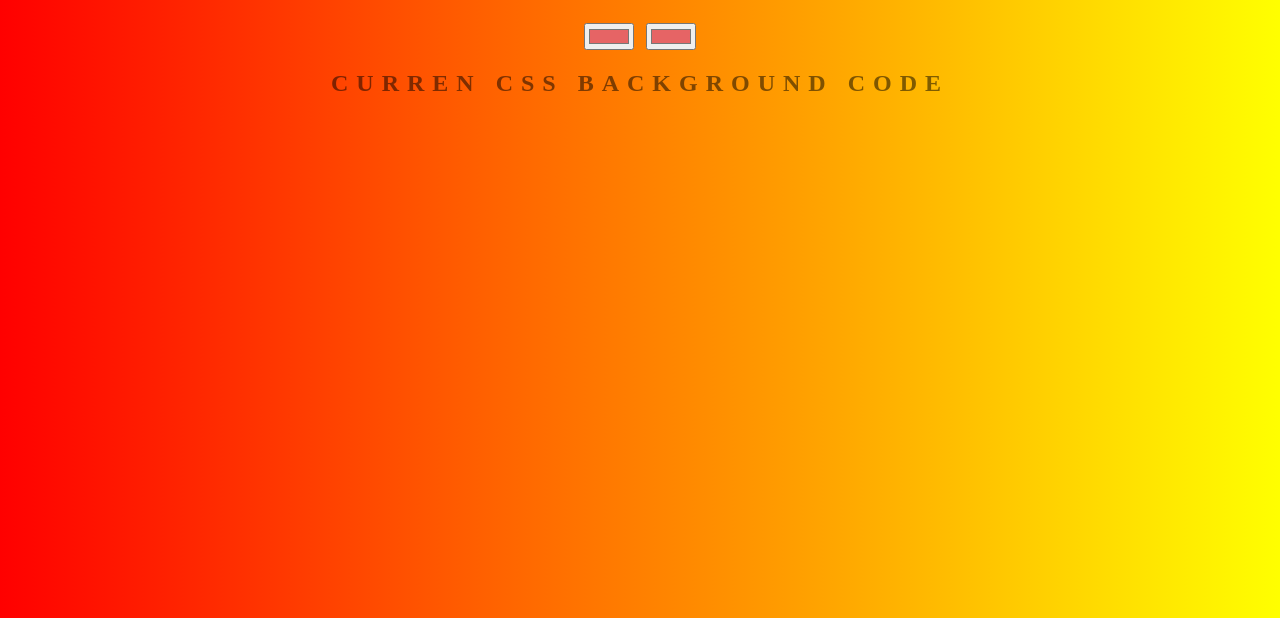
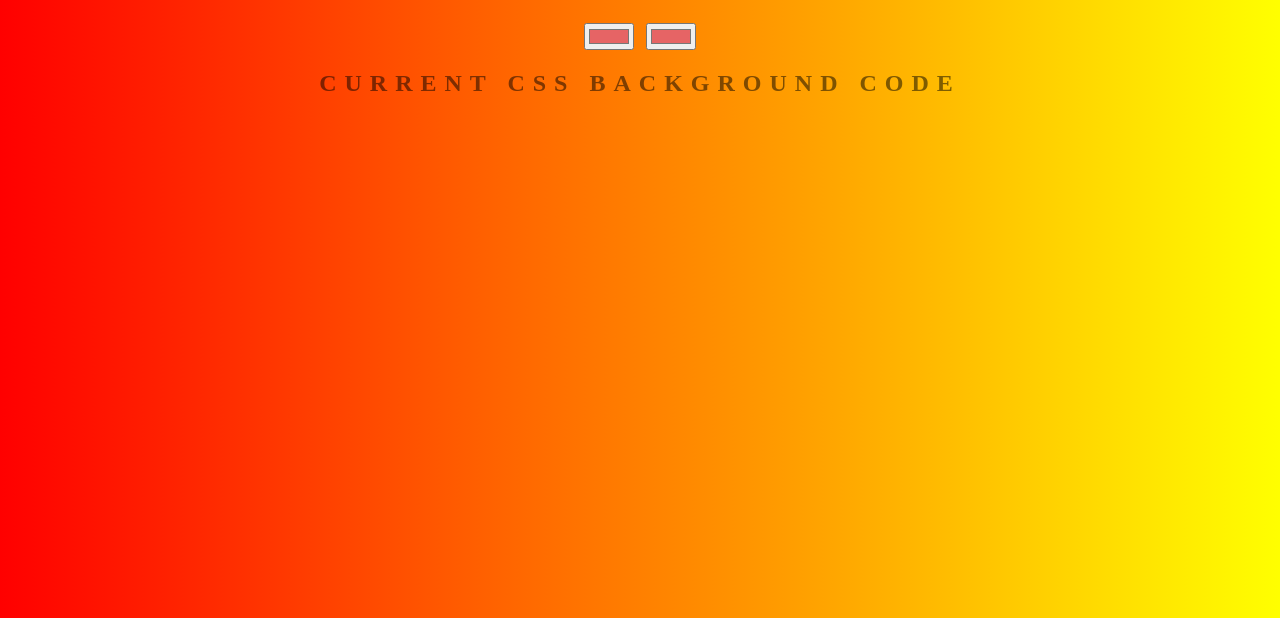
Before and after one commit to YourGuruNet/background-generator, a plain HTML site: page index.html in a window 1280 px wide. Shown: the part 182-800 px from the top of the page. Drawn offline with Linux system fonts and the light colour scheme.

Commit message:
change title

```diff
--- a/index.html
+++ b/index.html
@@ -10,7 +10,7 @@
     <h1>Make Your Color Background color</h1>
     <input class="color1" type="color" name="color1" value="#e66465">
     <input class="color2" type="color" name="color2" value="#e66465">
-    <h2>Curren CSS Background Code</h2>
+    <h2>Current CSS Background Code</h2>
     <h3></h3>
     <script type="text/javascript" src="script.js"></script>
 </body>
```
